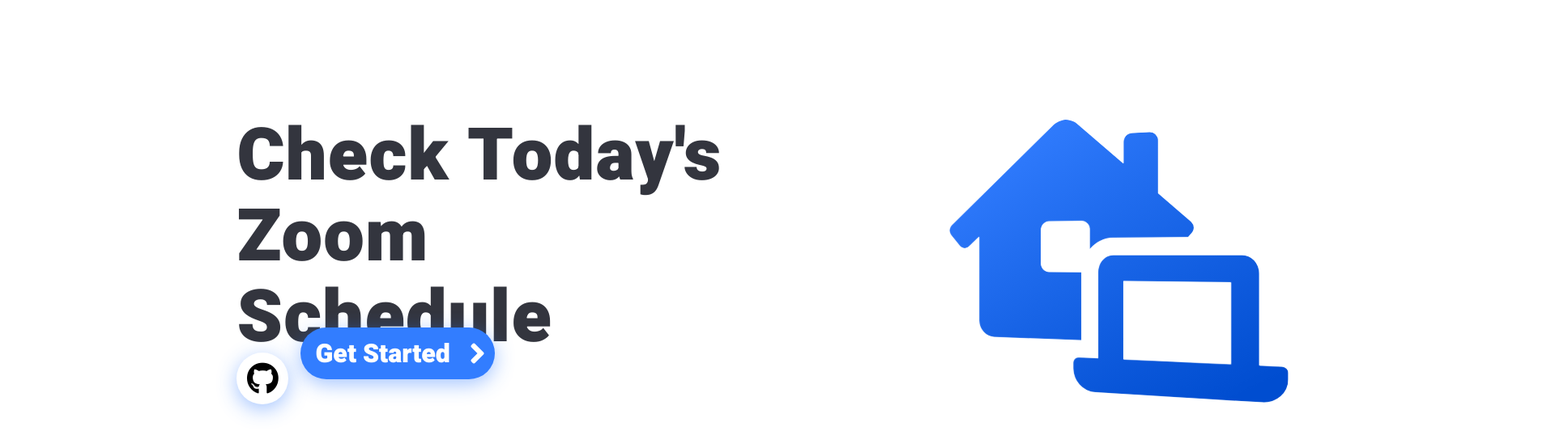
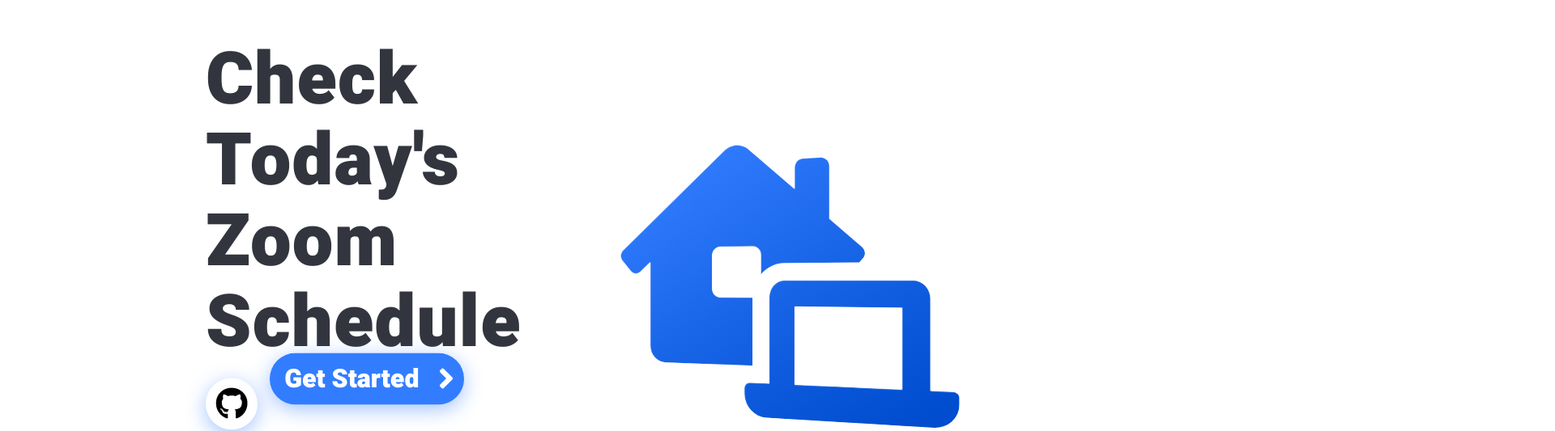
Before and after one commit to Classto/Frontend, a React (Create React App) app: page / in a window 1280 px wide. Shown: the part 127-660 px from the top of the page at 81% size, 1920 px wide, since content can reach past the window. Built offline with nearby package versions, Linux system fonts and the light colour scheme.

Commit message:
fix(introduce): position

```diff
--- a/src/introduce.css
+++ b/src/introduce.css
@@ -52,16 +52,36 @@
 }
 
 .introduce {
-    margin-right: 10%;
-    margin-left: 8%;
+    position: absolute;
+    left: 40%;
+    top: 40%;
+    transform: translate(-50%,-40%);
+    width: 70%;
+    /* margin-right: 10%;
+    margin-left: 8%; */
+}
+
+@media screen and (max-width: 700px) {
+    .introduce {
+        left: 30%;
+    }
+    #copyright {
+        left: 10%;
+    }
+    #m_icon_div {/* 저 대충 그 처음에 로드되는 스캐쥴과 나중에 생성되는거 나눠도 되나요 넹 마음대로 하셈 */
+        visibility: hidden;
+    }
+    #m_title {
+        font-size: 1em;
+    }
 }
 
 #m_title {
     position: relative;
     top: 211px;
-    left: 190px; /* 190px */
+    left: 190px;/*190px */
     width: 60%; /* 815px */
-    height: 275px;
+    height: 30%; /* 275px */
     text-align: left;
     font-family: 'Heebo', sans-serif;
     font-size: 90px;
@@ -78,7 +98,9 @@
 #m_icon_div {
     position: relative;
     top: -160px;
-    left: 1040px; /* 1040px */
+    left: 75%; /*1040px*/
+    height: auto;
+    width: auto;
     animation: m_icon_enable 2s;
 }
 
@@ -100,7 +122,7 @@
 
 #m_get_start {
     position: relative;
-    top: -297px;
+    top: -297px; /* -297px */
     left: 205px;
     width: 240px;
     height: 64px;
```
